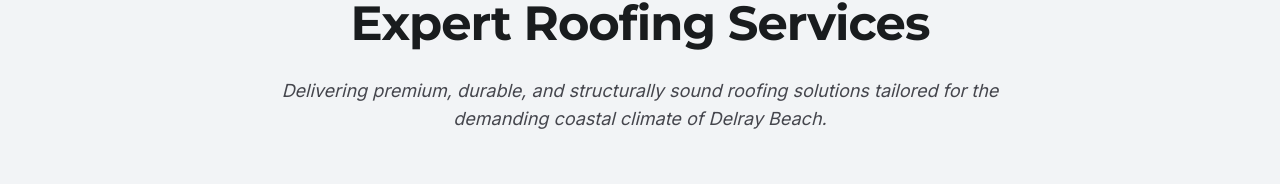
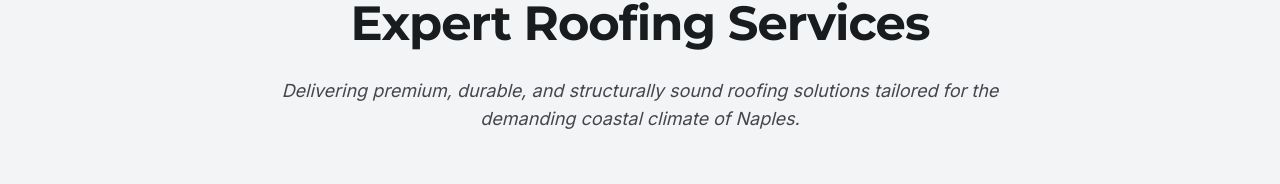
Before and after one commit to watsondroberts-dev/delray-quality-roofing, a React (Vite) app: page /services in a window 1280 px wide. Shown: the part 197-381 px from the top of the page. Built offline with nearby package versions, Linux system fonts and the light colour scheme; no server answers; the database is empty.

Commit message:
Update Services.tsx

```diff
--- a/src/pages/Services.tsx
+++ b/src/pages/Services.tsx
@@ -55,7 +55,7 @@ export default function Services() {
           >
             <h1 className="text-display mb-6">Expert Roofing Services</h1>
             <p className="text-body-lg text-on-surface-variant italic">
-              Delivering premium, durable, and structurally sound roofing solutions tailored for the demanding coastal climate of Delray Beach.
+              Delivering premium, durable, and structurally sound roofing solutions tailored for the demanding coastal climate of Naples.
             </p>
           </motion.div>
         </div>
```
